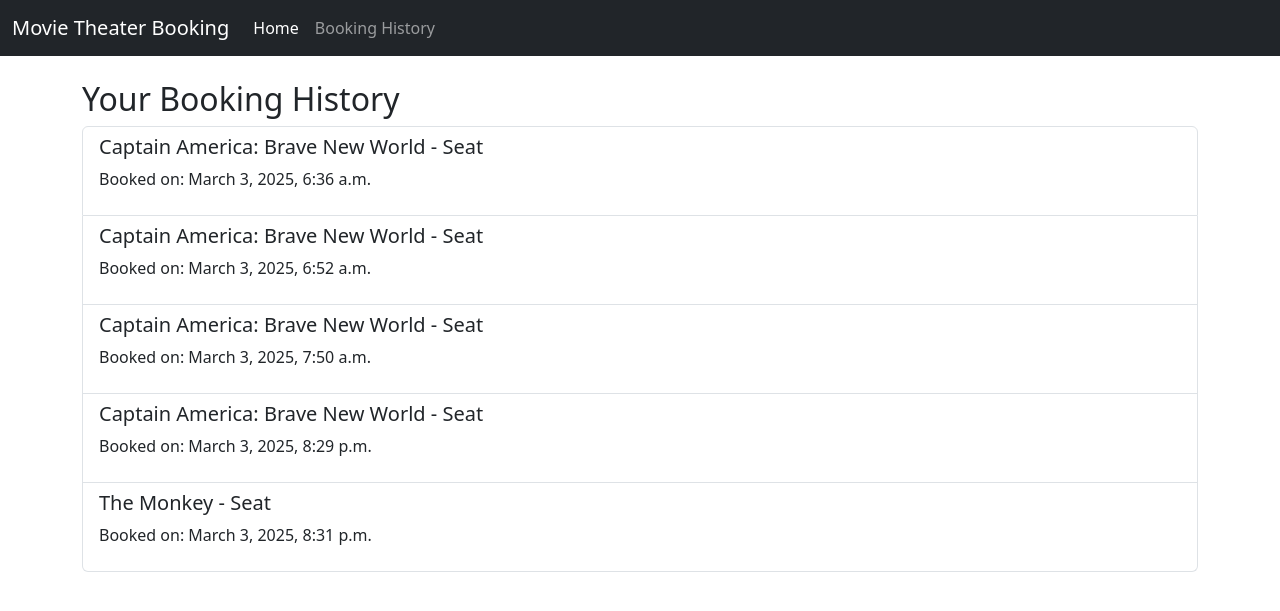
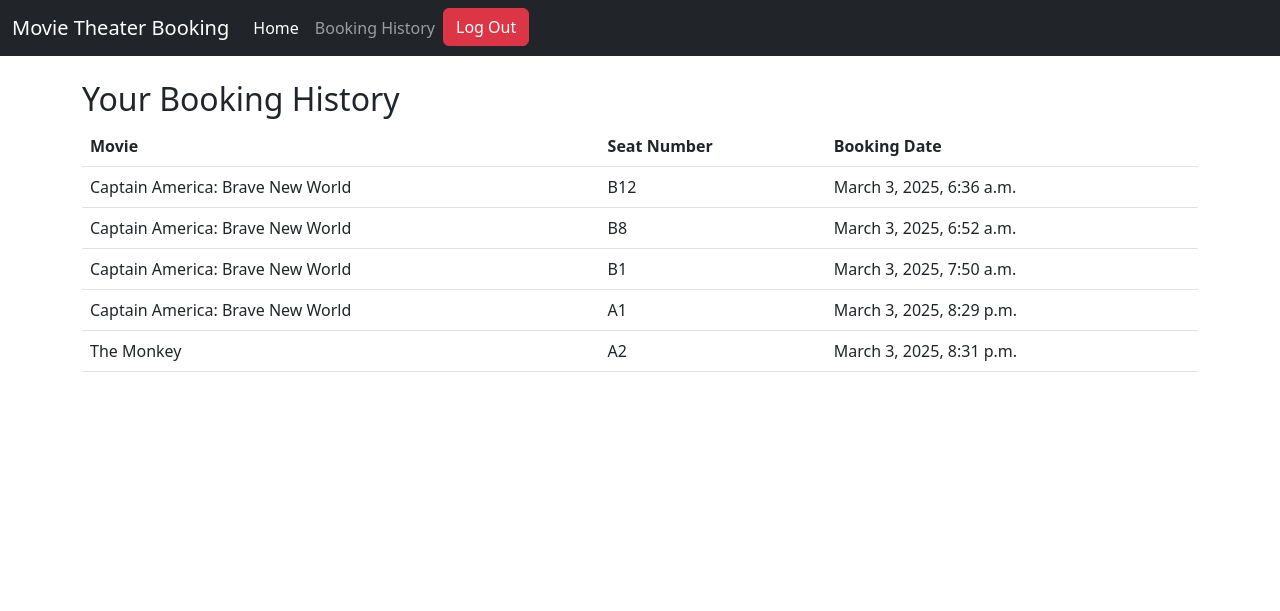
Before and after one commit to ashleeparadis/cs4300, a Django app: page /booking-history/ in a window 1280 px wide. Shown: the top 611 px of the page. Run offline with Django 4.2, Linux system fonts and the light colour scheme; a user stored in the database is signed in; data comes from the database, SQL or seed files in the repository; both versions use the stored data as it was after the commit.

Commit message:
Added user login and functional booking history

```diff
--- a/homework2/movie_theater_booking/bookings/models.py
+++ b/homework2/movie_theater_booking/bookings/models.py
@@ -16,6 +16,7 @@
     seat_num = models.CharField(max_length=30, unique=True)
     is_booked = models.BooleanField(default=False)
 
+
     def __str__(self):
         return f"Seat {self.seat_num}: {'Booked' if self.is_booked else 'Available'}"
 
@@ -26,4 +27,4 @@
     booking_date = models.DateTimeField(auto_now_add=True)
 
     def __str__(self):
-        return f"{self.user.username} - {self.movie.title} - Seat {self.seat.seat_number}"
+        return f"{self.user.username} - {self.movie.title} - Seat {self.seat.seat_num}"
--- a/homework2/movie_theater_booking/bookings/templates/bookings/base.html
+++ b/homework2/movie_theater_booking/bookings/templates/bookings/base.html
@@ -19,7 +19,14 @@
                         <a class="nav-link active" href="/">Home</a>
                     </li>
                     <li class="nav-item">
-                        <a class="nav-link" href="#">Booking History</a>
+                        <a class="nav-link" href="{% url 'booking_history' %}">Booking History</a>
+                    </li>
+                    <!-- Log out form -->
+                    <li class="nav-item">
+                        <form method="POST" action="{% url 'logout' %}" style="display:inline;">
+                            {% csrf_token %}
+                            <button type="submit" class="btn btn-danger">Log Out</button>
+                        </form>
                     </li>
                 </ul>
             </div>
--- a/homework2/movie_theater_booking/bookings/templates/bookings/booking_history.html
+++ b/homework2/movie_theater_booking/bookings/templates/bookings/booking_history.html
@@ -5,16 +5,26 @@
 {% block content %}
 <h2>Your Booking History</h2>
 
-{% if bookings %}
-    <ul class="list-group">
+<table class="table">
+    <thead>
+        <tr>
+            <th>Movie</th>
+            <th>Seat Number</th>
+            <th>Booking Date</th>
+        </tr>
+    </thead>
+    <tbody>
         {% for booking in bookings %}
-        <li class="list-group-item">
-            <h5>{{ booking.movie.title }} - Seat {{ booking.seat.seat_number }}</h5>
-            <p>Booked on: {{ booking.booking_date }}</p>
-        </li>
+        <tr>
+            <td>{{ booking.movie.title }}</td>
+            <td>{{ booking.seat.seat_num }}</td>
+            <td>{{ booking.booking_date }}</td>
+        </tr>
+        {% empty %}
+        <tr>
+            <td colspan="3">No bookings yet.</td>
+        </tr>
         {% endfor %}
-    </ul>
-{% else %}
-    <p>No bookings yet.</p>
-{% endif %}
+    </tbody>
+</table>
 {% endblock %}
--- a/homework2/movie_theater_booking/bookings/urls.py
+++ b/homework2/movie_theater_booking/bookings/urls.py
@@ -1,9 +1,10 @@
 from django.urls import path, include
 from . import views
 from rest_framework.routers import DefaultRouter
+from django.contrib.auth import views as auth_views
 from .views import (
     MovieViewSet, SeatViewSet, BookingViewSet,
-    movie_list, book_seat, booking_history, book_seat
+    movie_list, book_seat, booking_history, confirm_booking, register, user_login,
 )
 
 router = DefaultRouter()
@@ -16,10 +17,13 @@
     path('api/', include(router.urls)),
 
     #Frontend URLs for rendering templates
+    path('register/', views.register, name='register'),
+    path('login/', views.user_login, name='login'),
     path('movies/', movie_list, name='movie_list'),
-    path('seat-booking/', book_seat, name='book_seat'),
     path('booking-history/', booking_history, name='booking_history'),
-    path('book_seat/<int:movie_id>', book_seat, name='book_seat'),
+    path('book_seat/<int:movie_id>/', book_seat, name='book_seat'),
+    path('confirm_booking/<int:movie_id>/', confirm_booking, name='confirm_booking'),
+    path('logout/', auth_views.LogoutView.as_view(), name='logout'),
 
     path('', movie_list, name='home'),
 ]
--- a/homework2/movie_theater_booking/bookings/views.py
+++ b/homework2/movie_theater_booking/bookings/views.py
@@ -1,5 +1,11 @@
-from django.shortcuts import render
+from django.shortcuts import render, get_object_or_404, redirect
 from rest_framework import viewsets
+from django.utils import timezone
+from django.contrib import messages
+from django.contrib.auth.forms import UserCreationForm
+from django.contrib.auth import login
+from django.contrib.auth.decorators import login_required
+from django.contrib.auth.forms import AuthenticationForm
 from .models import Movie, Seat, Booking
 from .serializers import MovieSerializer, SeatSerializer, BookingSerializer
 
@@ -16,37 +22,78 @@
     serializer_class = BookingSerializer
 
 def movie_list(request):
-    # Get all movies
     movies = Movie.objects.all()
     return render(request, 'bookings/movie_list.html', {'movies': movies})
-
 
 def book_seat(request, movie_id):
     movie = get_object_or_404(Movie, id=movie_id)
 
-    # Get all seats that are not booked
-    available_seats = Seat.objects.filter(is_booked=False)
-
-    # Optionally, filter seats that have not been booked for this movie
-    booked_seats = Booking.objects.filter(movie=movie).values_list('seat_id', flat=True)
-    available_seats = available_seats.exclude(id__in=booked_seats)
-
-    if not available_seats:
-        return render(request, 'bookings/no_seats_available.html', {'movie': movie})
+    seats = Seat.objects.all()
 
     return render(request, 'bookings/seat_booking.html', {
         'movie': movie,
-        'available_seats': available_seats
+        'seats': seats
     })
 
-def confirm_booking(self, request, seat_id):
-    seat = get_object_or_404(Seat, id=seat_id)
-    # Handle seat booking logic (mark as booked, etc.)
-    seat.is_booked = True
-    seat.save()
-    return render(request, 'bookings/booking_confirmation.html', {'seat': seat})
+@login_required
+def confirm_booking(request, movie_id):
+    movie = get_object_or_404(Movie, id=movie_id)
 
+    if request.method == 'POST':
+        seat_num = request.POST.get('seat_num')
+
+        # Get the seat object based on the seat number entered by the user
+        seat = get_object_or_404(Seat, seat_num=seat_num)
+
+        if seat.is_booked:
+            # If the seat is already booked, send a message to the template
+            return render(request, 'bookings/seat_booking.html', {
+                'movie': movie,
+                'seats': Seat.objects.all(),
+                'error_message': 'Seat is already booked.'
+            })
+
+        # Mark the seat as booked
+        seat.is_booked = True
+        seat.save()
+
+        # Create a booking object
+        Booking.objects.create(movie=movie, seat=seat, user=request.user, booking_date=timezone.now())
+
+        # After booking, redirect to the booking history page
+        return redirect('booking_history')
+
+    return render(request, 'bookings/seat_booking.html', {'movie': movie, 'seats': Seat.objects.all()})
+
+@login_required
 def booking_history(request):
-    # Get all bookings of the logged-in user
+
     bookings = Booking.objects.filter(user=request.user)
     return render(request, 'bookings/booking_history.html', {'bookings': bookings})
+
+def register(request):
+    if request.method == 'POST':
+        form = UserCreationForm(request.POST)
+        if form.is_valid():
+            user = form.save()
+            login(request, user)  # Automatically log in the user after registration
+            messages.success(request, 'Registration successful.')
+            return redirect('movie_list')  # Redirect to the movie list
+    else:
+        form = UserCreationForm()
+    return render(request, 'bookings/register.html', {'form': form})
+
+# User Login View
+def user_login(request):
+    if request.method == 'POST':
+        form = AuthenticationForm(request, data=request.POST)
+        if form.is_valid():
+            user = form.get_user()
+            login(request, user)
+            messages.success(request, f'Welcome back, {user.username}!')
+            return redirect('movie_list')
+        else:
+            messages.error(request, 'Invalid username or password.')
+    else:
+        form = AuthenticationForm()
+    return render(request, 'bookings/login.html', {'form': form})
```
Also changed, not shown: homework2/movie_theater_booking/bookings/templates/bookings/login.html (added, +15 -0 lines), homework2/movie_theater_booking/bookings/templates/bookings/register.html (added, +13 -0 lines), homework2/movie_theater_booking/bookings/templates/bookings/seat_booking.html (+35 -13 lines), homework2/movie_theater_booking/movie_theater_booking/settings.py (+9 -1 lines), homework2/movie_theater_booking/bookings/migrations/0002_seat_movie.py (added), homework2/movie_theater_booking/bookings/migrations/0003_alter_seat_movie.py (added), homework2/movie_theater_booking/db.sqlite3.
